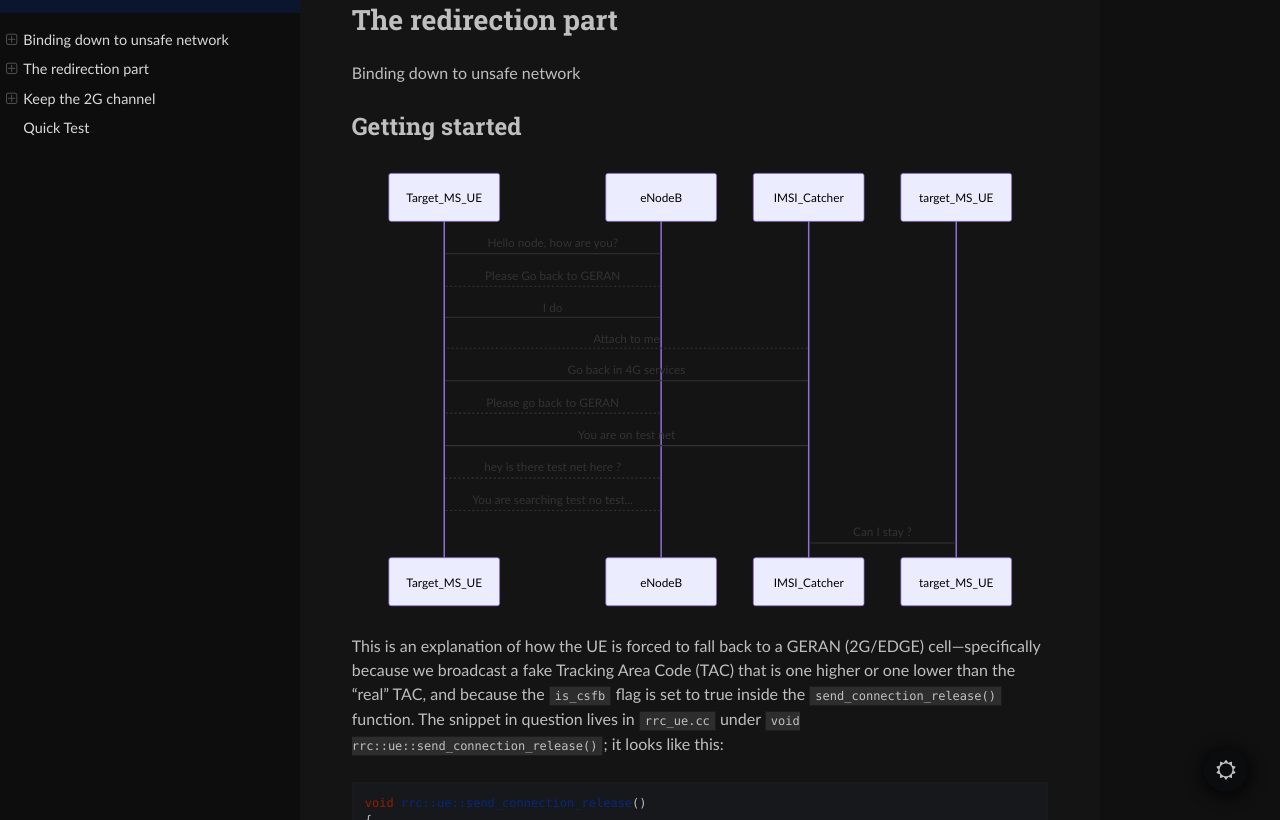
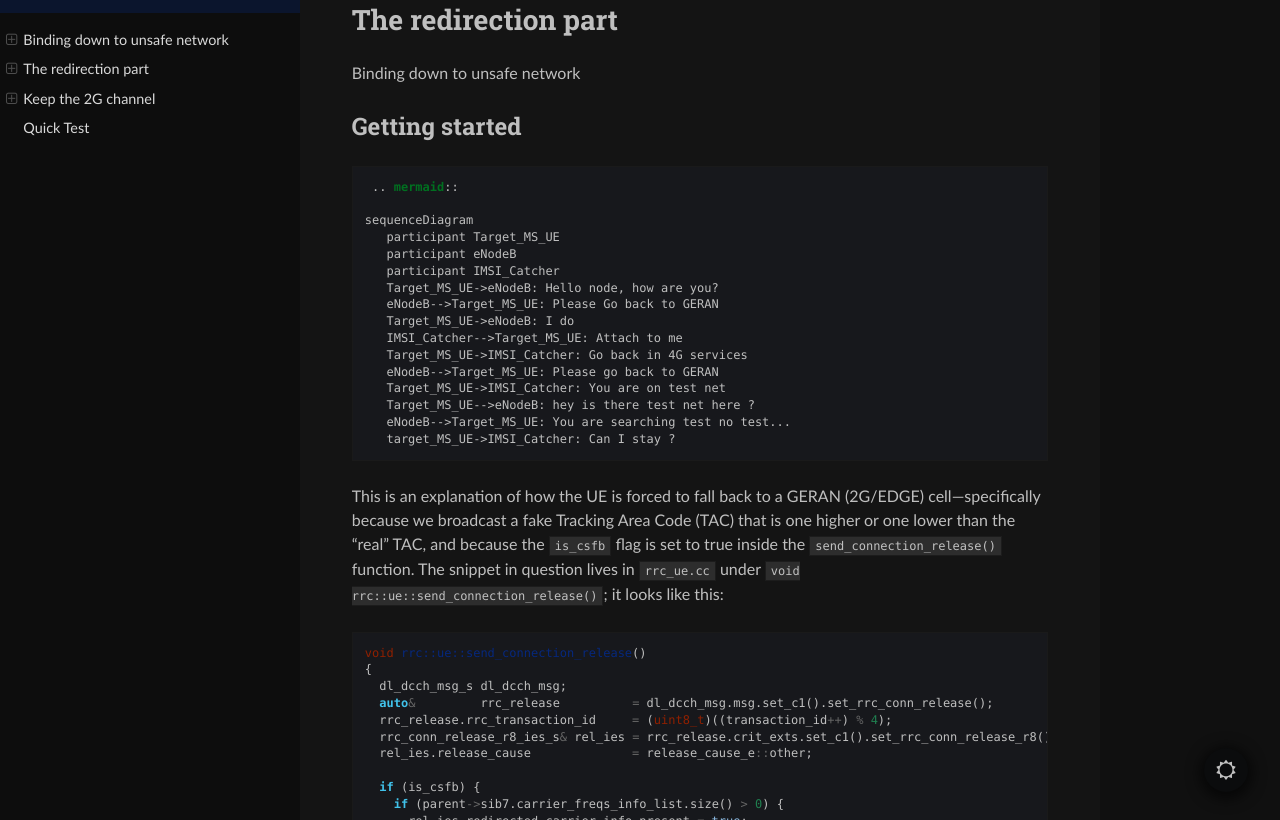
Before and after one commit to bbaranoff/binding-down-to-gsm, a Sphinx documentation site: the page built from docs/index.rst, in a window 1280 px wide and 900 px high, scrolled down 861 px, cut to the strip 80-900 px from the top of the window. Built offline with Sphinx 7.4.7 and the Read the Docs theme 3.1.0, drawn with Linux system fonts in a browser that asks for light colours.

Commit message:
Update index.rst

```diff
--- a/docs/index.rst
+++ b/docs/index.rst
@@ -33,7 +33,9 @@ Binding down to unsafe network
 Getting started
 ---------------
 
-.. mermaid::
+.. code-block:: rst
+
+    .. mermaid::
 
    sequenceDiagram
       participant Target_MS_UE
```
